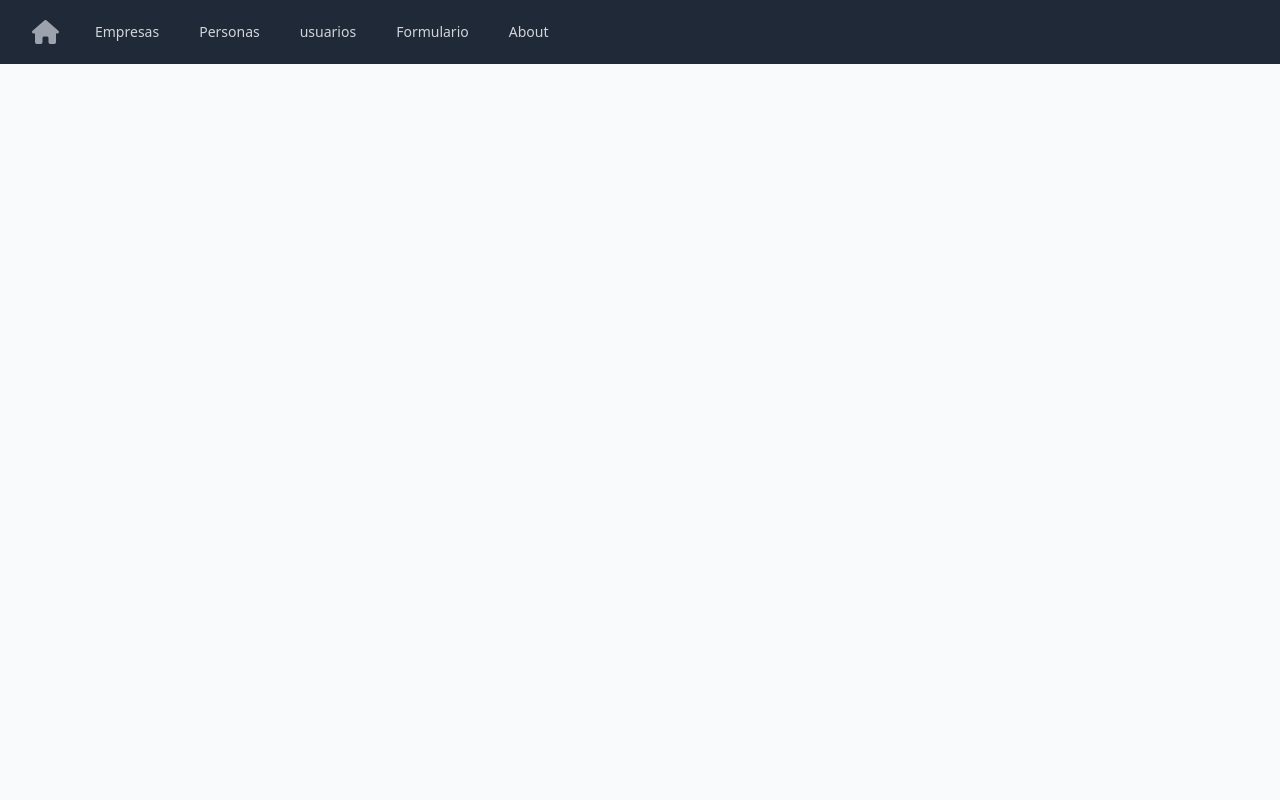
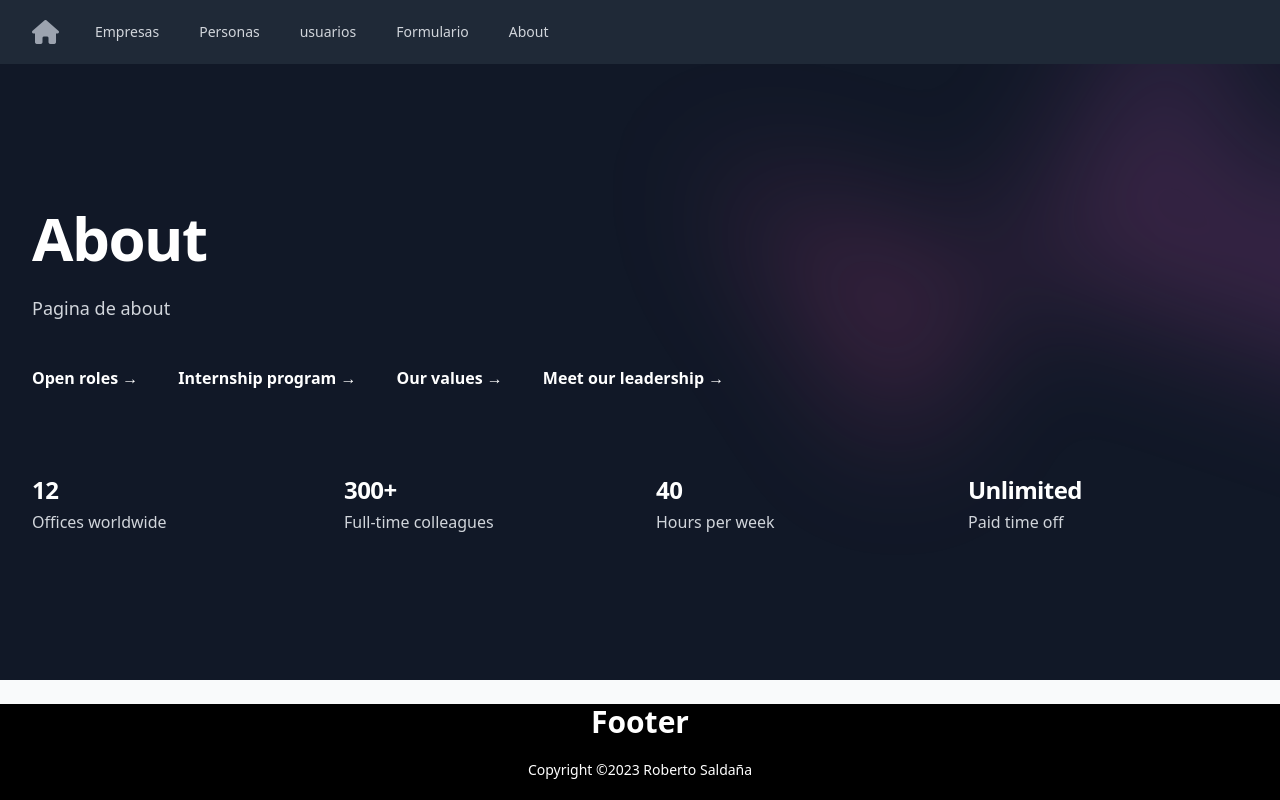
Before and after one commit to jsaldana-2021040/front-end-angular, an Angular app: page /about in a window 1280 px wide. Before the commit this address led to /. Built offline with nearby package versions, Linux system fonts and the light colour scheme.

Commit message:
pagina inicio, about, not found

```diff
--- /dev/null
+++ b/src/app/about/about.component.html
@@ -0,0 +1,37 @@
+<div class="relative isolate overflow-hidden bg-gray-900 py-24 sm:py-36">
+  <div class="absolute -top-52 left-1/2 -z-10 -translate-x-1/2 transform-gpu blur-3xl sm:top-[-28rem] sm:ml-16 sm:translate-x-0 sm:transform-gpu" aria-hidden="true">
+    <div class="aspect-[1097/845] w-[68.5625rem] bg-gradient-to-tr from-[#ff4694] to-[#776fff] opacity-20" style="clip-path: polygon(74.1% 44.1%, 100% 61.6%, 97.5% 26.9%, 85.5% 0.1%, 80.7% 2%, 72.5% 32.5%, 60.2% 62.4%, 52.4% 68.1%, 47.5% 58.3%, 45.2% 34.5%, 27.5% 76.7%, 0.1% 64.9%, 17.9% 100%, 27.6% 76.8%, 76.1% 97.7%, 74.1% 44.1%)"></div>
+  </div>
+  <div class="mx-auto max-w-7xl px-6 lg:px-8">
+    <div class="mx-auto max-w-2xl lg:mx-0">
+      <h2 class="text-4xl font-bold tracking-tight text-white sm:text-6xl">About</h2>
+      <p class="mt-6 text-lg leading-8 text-gray-300">Pagina de about</p>
+    </div>
+    <div class="mx-auto mt-10 max-w-2xl lg:mx-0 lg:max-w-none">
+      <div class="grid grid-cols-1 gap-x-8 gap-y-6 text-base font-semibold leading-7 text-white sm:grid-cols-2 md:flex lg:gap-x-10">
+        <a href="#">Open roles <span aria-hidden="true">&rarr;</span></a>
+        <a href="#">Internship program <span aria-hidden="true">&rarr;</span></a>
+        <a href="#">Our values <span aria-hidden="true">&rarr;</span></a>
+        <a href="#">Meet our leadership <span aria-hidden="true">&rarr;</span></a>
+      </div>
+      <dl class="mt-16 grid grid-cols-1 gap-8 sm:mt-20 sm:grid-cols-2 lg:grid-cols-4">
+        <div class="flex flex-col-reverse">
+          <dt class="text-base leading-7 text-gray-300">Offices worldwide</dt>
+          <dd class="text-2xl font-bold leading-9 tracking-tight text-white">12</dd>
+        </div>
+        <div class="flex flex-col-reverse">
+          <dt class="text-base leading-7 text-gray-300">Full-time colleagues</dt>
+          <dd class="text-2xl font-bold leading-9 tracking-tight text-white">300+</dd>
+        </div>
+        <div class="flex flex-col-reverse">
+          <dt class="text-base leading-7 text-gray-300">Hours per week</dt>
+          <dd class="text-2xl font-bold leading-9 tracking-tight text-white">40</dd>
+        </div>
+        <div class="flex flex-col-reverse">
+          <dt class="text-base leading-7 text-gray-300">Paid time off</dt>
+          <dd class="text-2xl font-bold leading-9 tracking-tight text-white">Unlimited</dd>
+        </div>
+      </dl>
+    </div>
+  </div>
+</div>
--- /dev/null
+++ b/src/app/about/about.component.ts
@@ -0,0 +1,11 @@
+import { Component } from '@angular/core';
+
+@Component({
+  selector: 'app-about',
+  templateUrl: './about.component.html',
+  styles: [
+  ]
+})
+export class AboutComponent {
+
+}
--- a/src/app/app-routing.module.ts
+++ b/src/app/app-routing.module.ts
@@ -2,10 +2,14 @@ import { NgModule } from '@angular/core';
 import { RouterModule, Routes } from '@angular/router';
 import { FormularioBaseComponent } from './formulario-base/formulario-base.component';
 import { HomeComponent } from './home/home.component';
+import { NotFoundComponent } from './not-found/not-found.component';
+import { AboutComponent } from './about/about.component';
 
 const routes: Routes = [
   { path: '', component: HomeComponent },
   { path: 'formulario-base', component: FormularioBaseComponent },
+  { path: 'about', component: AboutComponent },
+  { path: '**', component: NotFoundComponent },
 ];
 
 @NgModule({
--- a/src/app/app.component.html
+++ b/src/app/app.component.html
@@ -1,3 +1,5 @@
 <app-navbar></app-navbar>
 
 <router-outlet></router-outlet>
+
+<app-footer></app-footer>
--- a/src/app/app.module.ts
+++ b/src/app/app.module.ts
@@ -6,6 +6,9 @@ import { AppComponent } from './app.component';
 import { NavbarComponent } from './navbar/navbar.component';
 import { FormularioBaseComponent } from './formulario-base/formulario-base.component';
 import { HomeComponent } from './home/home.component';
+import { AboutComponent } from './about/about.component';
+import { FooterComponent } from './footer/footer.component';
+import { NotFoundComponent } from './not-found/not-found.component';
 
 @NgModule({
   declarations: [
@@ -13,6 +16,9 @@ import { HomeComponent } from './home/home.component';
     NavbarComponent,
     FormularioBaseComponent,
     HomeComponent,
+    AboutComponent,
+    FooterComponent,
+    NotFoundComponent,
   ],
   imports: [
     BrowserModule,
--- /dev/null
+++ b/src/app/footer/footer.component.css
@@ -0,0 +1,23 @@
+footer{
+  @apply fixed bottom-0 left-0 right-0 bg-black h-auto w-auto text-white
+}
+
+.footer-content{
+  @apply flex items-center justify-center text-center
+}
+
+.footer-content h3{
+  @apply capitalize text-3xl
+}
+
+.footer-content p{
+  @apply max-w-md m-10 text-sm
+}
+
+.footer-bottom{
+  @apply bg-black w-auto p-5 text-center
+}
+
+.footer-bottom p{
+  @apply text-sm capitalize
+}
--- /dev/null
+++ b/src/app/footer/footer.component.html
@@ -0,0 +1,10 @@
+<footer>
+  <div>
+    <div class="footer-content">
+			<h3>Footer</h3>
+		</div>
+		<div class="footer-bottom">
+			<p>copyright &copy;2023 Roberto Saldaña</p>
+		</div>
+  </div>
+</footer>
--- /dev/null
+++ b/src/app/footer/footer.component.ts
@@ -0,0 +1,12 @@
+import { Component } from '@angular/core';
+
+@Component({
+  selector: 'app-footer',
+  templateUrl: './footer.component.html',
+  styleUrls: [
+    './footer.component.css'
+  ]
+})
+export class FooterComponent {
+
+}
--- a/src/app/home/home.component.html
+++ b/src/app/home/home.component.html
@@ -1 +1,14 @@
-<p>home works!</p>
+<div>
+  <div class="relative isolate px-6 pt-14 lg:px-8">
+    <div class="mx-auto max-w-2xl py-41 sm:py-48 lg:py-28">
+      <div class="text-center">
+        <h1 class="text-4xl font-bold tracking-tight text-gray-900 sm:text-6xl">Pagina de inicio</h1>
+        <p class="mt-6 text-lg leading-8 text-gray-600">Pagina hecha con angular y tailwind</p>
+        <div class="mt-10 flex items-center justify-center gap-x-6">
+          <a href="#" class="rounded-md bg-indigo-600 px-3.5 py-2.5 text-sm font-semibold text-white shadow-sm hover:bg-indigo-500 focus-visible:outline focus-visible:outline-2 focus-visible:outline-offset-2 focus-visible:outline-indigo-600">Get started</a>
+          <a href="#" class="text-sm font-semibold leading-6 text-gray-900">Learn more <span aria-hidden="true">→</span></a>
+        </div>
+      </div>
+    </div>
+  </div>
+</div>
--- /dev/null
+++ b/src/app/not-found/not-found.component.html
@@ -0,0 +1,10 @@
+<div class="flex items-center justify-center w-screen mt-20 text-7xl text-red-600">
+  <i class="fa-solid fa-triangle-exclamation"></i>
+</div>
+
+<div class="flex items-center justify-center w-screen mt-10">
+  <h1>404</h1>
+</div>
+<div class="flex items-center justify-center w-screen mt-5">
+  <p>Lo sentimos, no se pudo encontrar esta pagina.</p>
+</div>
--- /dev/null
+++ b/src/app/not-found/not-found.component.ts
@@ -0,0 +1,11 @@
+import { Component } from '@angular/core';
+
+@Component({
+  selector: 'app-not-found',
+  templateUrl: './not-found.component.html',
+  styles: [
+  ]
+})
+export class NotFoundComponent {
+
+}
```
